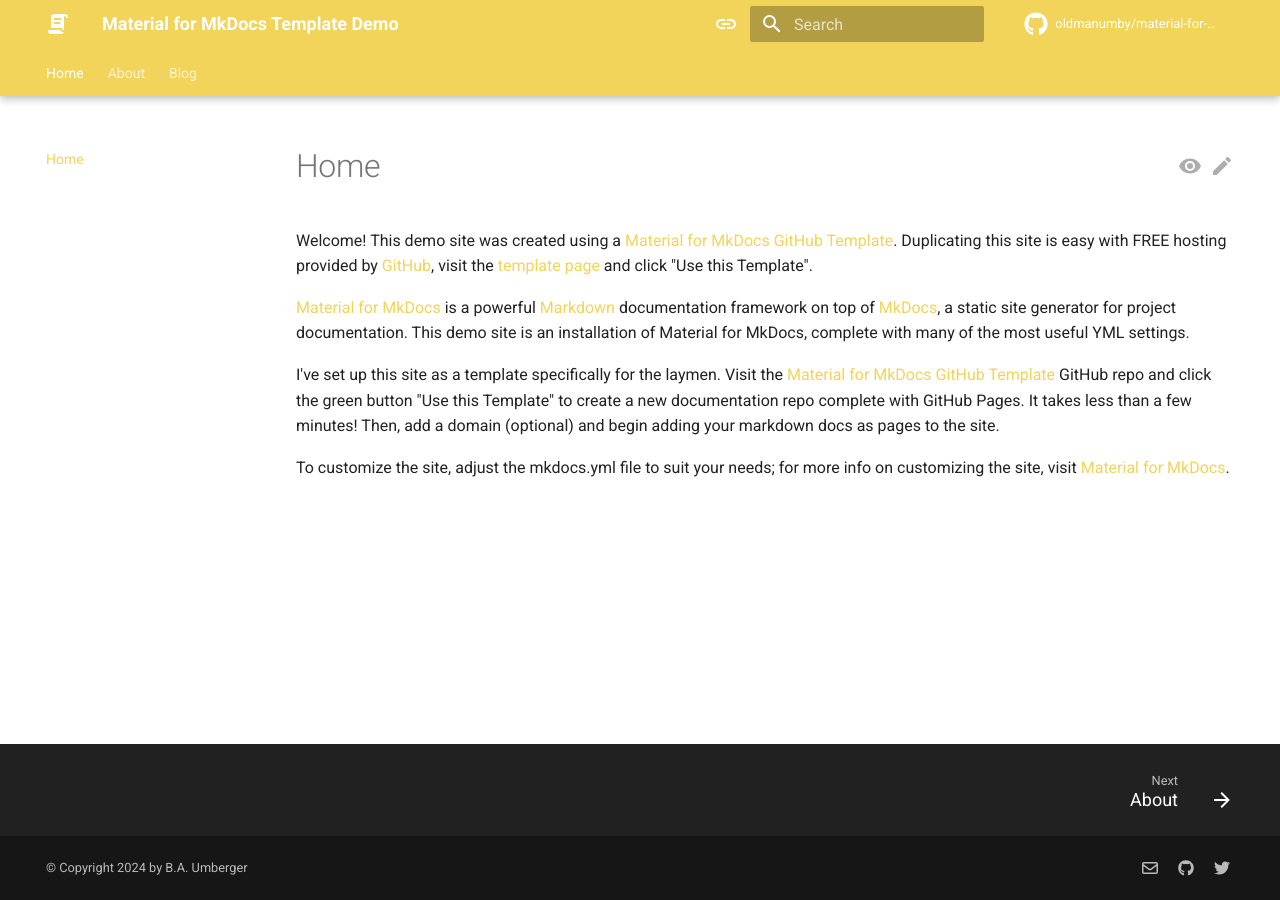
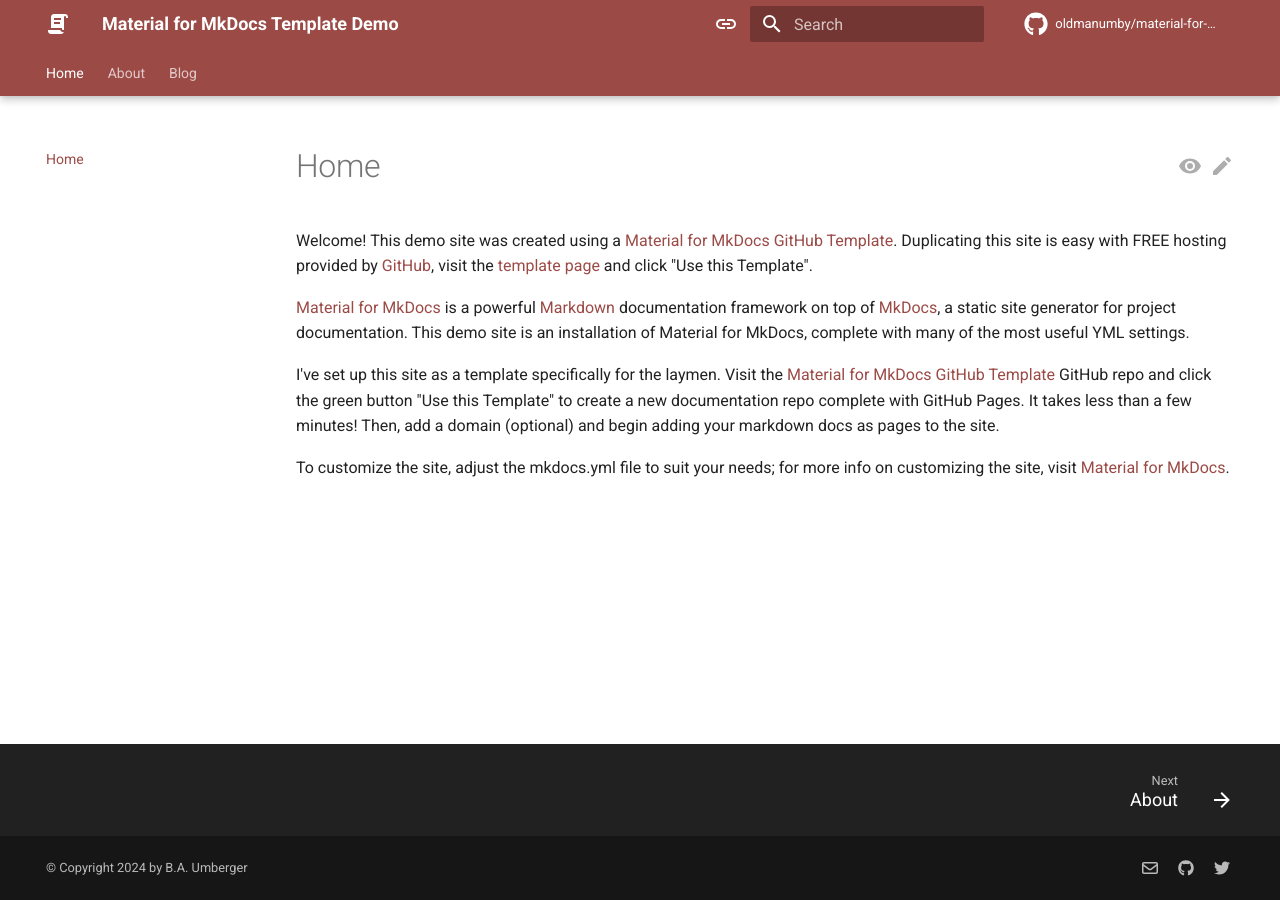
Before and after one commit to OldManUmby/material-for-mkdocs-template, an MkDocs documentation site: the page built from docs/index.md, in a window 1280 px wide. Built offline with MkDocs 1.6.1 and Material for MkDocs 9.7.7, drawn with Linux system fonts in a browser that asks for light colours; comment, search, counter and statistics services are not loaded.

Commit message:
Updated YML

```diff
--- a/docs/stylesheets/extra.css
+++ b/docs/stylesheets/extra.css
@@ -1,10 +1,10 @@
 :root {
-    --md-primary-fg-color: #F1D459;
-    --md-primary-fg-color--light: #F1D459;
-    --md-primary-fg-color--dark: #F1D459;
-    --md-accent-fg-color: #AF9FB2;
-    --md-accent-fg-color--light: #AF9FB2;
-    --md-accent-fg-color--dark: #AF9FB2;
+    --md-primary-fg-color: #9B4A46;
+    --md-primary-fg-color--light: #9B4A46;
+    --md-primary-fg-color--dark: #9B4A46;
+    --md-accent-fg-color: #C27A64;
+    --md-accent-fg-color--light: #C27A64;
+    --md-accent-fg-color--dark: #C27A64;
 }
 
 [data-md-color-scheme="slate"] {
```
